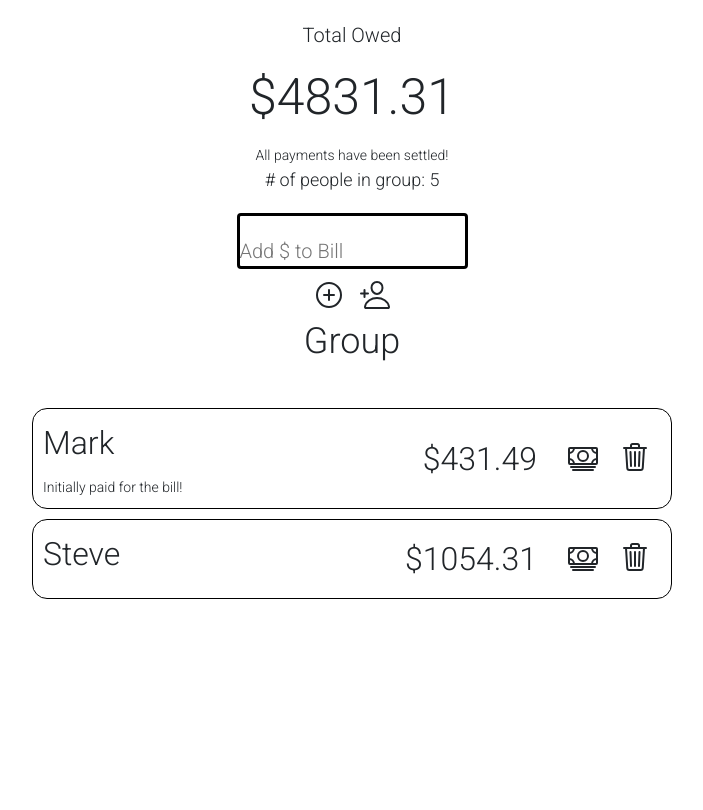
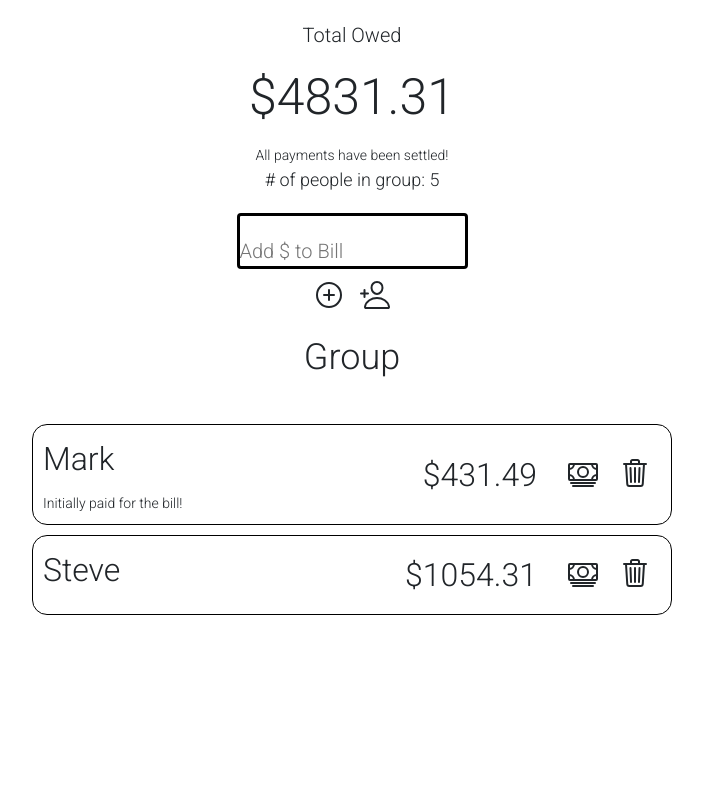
Before and after one commit to eugene-lok/bill-divider, a PHP site: page / in a window 1280 px wide. Shown: the whole page, without its empty margins (288-991 px from the left). After the commit the page ends 615 px from the top, so only its background shows below. Run offline with PHP 8.4, Linux system fonts and the light colour scheme; some libraries are stand-ins or nearby versions.

Commit message:
Fix vertical overlap and overflow

```diff
--- a/style.css
+++ b/style.css
@@ -33,6 +33,7 @@ input {
   left: 50%;
   text-align: center;
   margin-top: 10px;
+  min-height: 280px;
 }
 
 .owedDisplay .owedTitle {
@@ -82,6 +83,7 @@ input {
   width: 50%;
   text-align: center;
   margin: 0 auto;
+  max-height: 500px;
 }
 
 .peopleList .person {
--- a/style.scss
+++ b/style.scss
@@ -37,6 +37,7 @@ input {
     left: 50%;
     text-align: center;
     margin-top: 10px;
+    min-height: 280px;
     .owedTitle{
         padding-top: 10px;
         font-size: 20px;
@@ -78,6 +79,7 @@ input {
     width: 50%;
     text-align: center;
     margin: 0 auto;
+    max-height: 500px;
 
     .person {
         border: 1px solid black;
```
